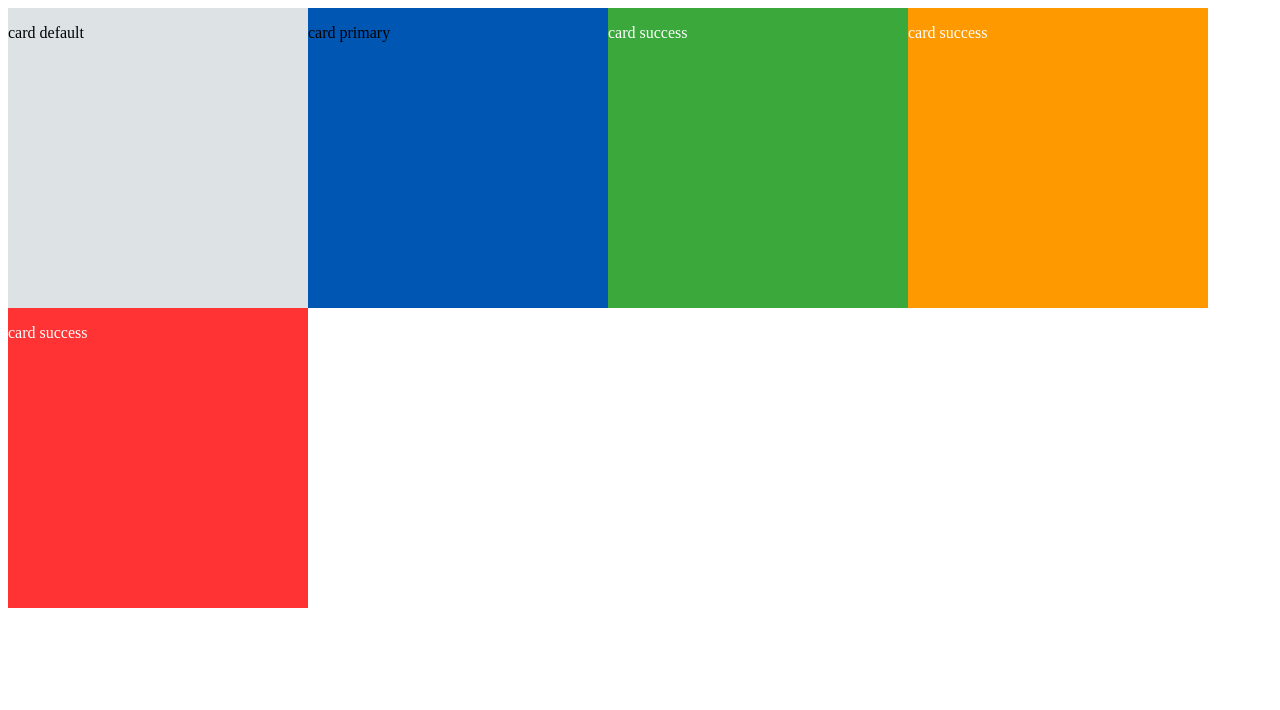
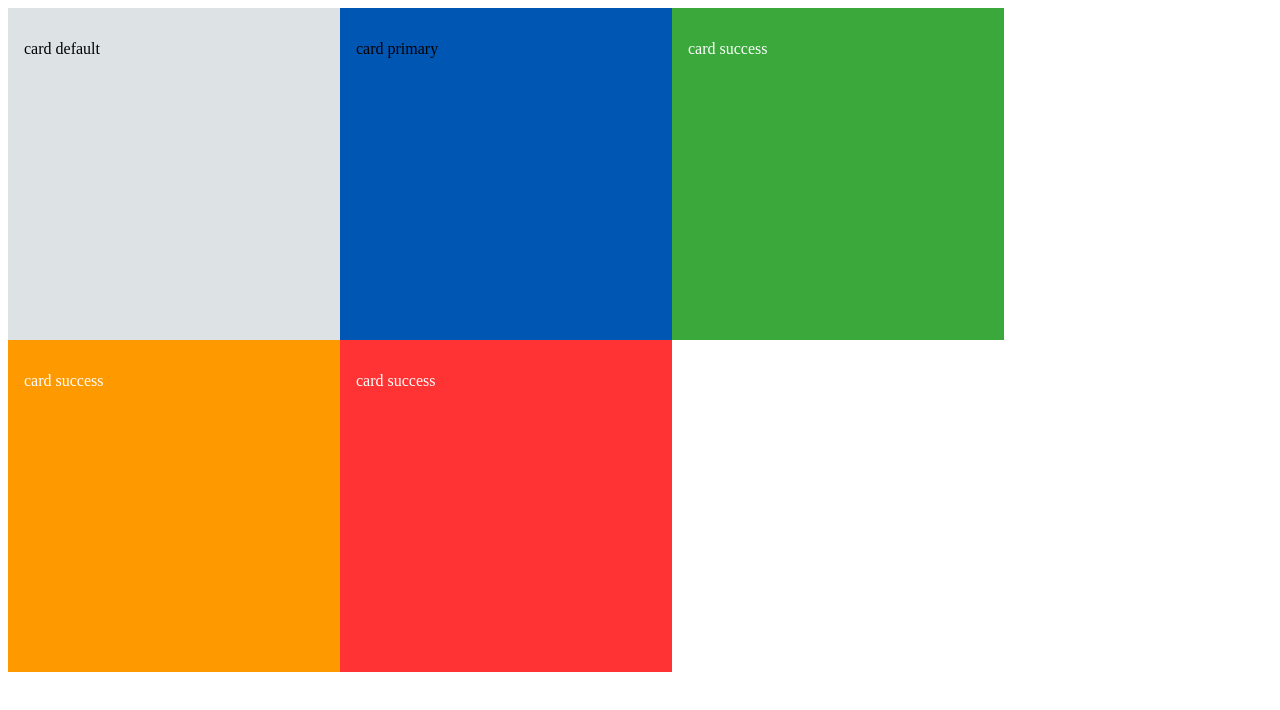
Before and after one commit to begprod/design_system_api, a plain HTML site: page index.html in a window 1280 px wide. Drawn offline with Linux system fonts and the light colour scheme.

Commit message:
added base spaces

```diff
--- a/css/theme.css
+++ b/css/theme.css
@@ -1 +1 @@
-@import "theme/colors.css";
+@import "theme/_base.css";
--- a/css/theme/colors.css
+++ b/css/theme/_base.css
@@ -44,4 +44,18 @@
 	--color-typo-alert: var(--color-base-alert);
 	--color-typo-warning: var(--color-base-warning);
 	--color-typo-link: var(--color-base-path);
+
+	/* SPACES */
+	--space-3xs: 2px;
+	--space-2xs: 4px;
+	--space-xs: 8px;
+	--space-s: 12px;
+	--space-m: 16px;
+	--space-l: 20px;
+	--space-xl: 24px;
+	--space-2xl: 32px;
+	--space-3xl: 40px;
+	--space-4xl: 48px;
+	--space-5xl: 72px;
+	--space-6xl: 96px;
 }
--- a/index.html
+++ b/index.html
@@ -14,6 +14,7 @@
 		}
 
 		.card {
+			padding: var(--space-m);
 			width: 300px;
 			height: 300px;
 			background-color: var(--color-bg-normal);
```
